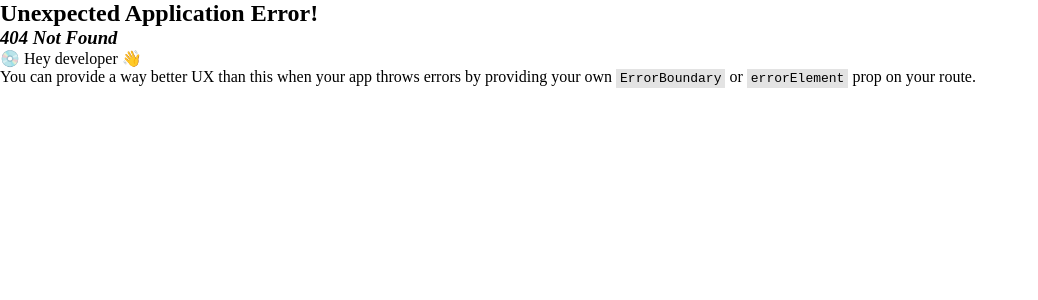
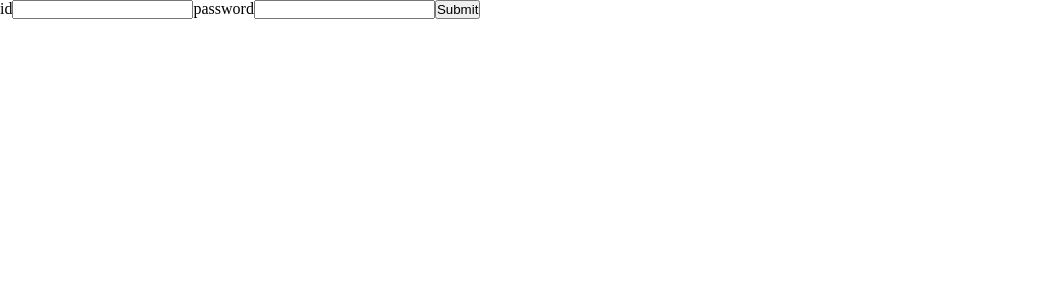
Before and after one commit to imrannaazir/ph-university, a React (Vite) app in the folder client/: page /login in a window 1280 px wide. Before the commit this address had no page. Shown: the top 300 px of the page, without its empty margins (0-1038 px from the left). Built offline with nearby package versions, Linux system fonts and the light colour scheme.

Commit message:
[INTREGATED] - login api

```diff
--- a/client/package.json
+++ b/client/package.json
@@ -12,8 +12,10 @@
   "dependencies": {
     "@reduxjs/toolkit": "^2.2.1",
     "antd": "^5.13.3",
+    "jwt-decode": "^4.0.0",
     "react": "^18.2.0",
     "react-dom": "^18.2.0",
+    "react-hook-form": "^7.50.1",
     "react-redux": "^9.1.0",
     "react-router-dom": "^6.21.3"
   },
--- /dev/null
+++ b/client/src/pages/Login.tsx
@@ -0,0 +1,48 @@
+import { SubmitHandler, useForm } from "react-hook-form";
+import { useLoginMutation } from "../redux/features/authApi";
+import { useAppDispatch } from "../redux/hooks";
+import { logIn } from "../redux/features/authSlice";
+import decodeToken from "../utils/decodeToken";
+
+// type
+type TInputs = {
+  id: string;
+  password: string;
+};
+
+const LoginPage = () => {
+  const [login, { isLoading, error, data }] = useLoginMutation();
+  const dispatch = useAppDispatch();
+
+  const { handleSubmit, register } = useForm<TInputs>();
+  const onSubmit: SubmitHandler<TInputs> = async (data) => {
+    const userData = {
+      id: data.id,
+      password: data.password,
+    };
+    const response = await login(userData).unwrap();
+    console.log(response?.data.token);
+
+    if (response?.data) {
+      dispatch(
+        logIn({
+          token: response?.data.accessToken,
+          user: decodeToken(response?.data.accessToken),
+        })
+      );
+    }
+  };
+  return (
+    <div>
+      <form onSubmit={handleSubmit(onSubmit)}>
+        id
+        <input type="text" id="id" {...register("id")} />
+        password
+        <input type="text" id="password" {...register("password")} />
+        <button type="submit">Submit</button>
+      </form>
+    </div>
+  );
+};
+
+export default LoginPage;
--- a/client/src/redux/features/authSlice.ts
+++ b/client/src/redux/features/authSlice.ts
@@ -5,6 +5,8 @@ type TAuthState = {
   user: {
     id: string;
     role: string;
+    iat: number;
+    exp: number;
   } | null;
   token: string | null;
 };
--- a/client/src/redux/store.ts
+++ b/client/src/redux/store.ts
@@ -1,12 +1,14 @@
 import { configureStore } from "@reduxjs/toolkit";
-import baseQuery from "./api/baseApi";
+import baseApi from "./api/baseApi";
 import authSlice from "./features/authSlice";
 
 const store = configureStore({
   reducer: {
-    [baseQuery.reducerPath]: baseQuery.reducer,
+    [baseApi.reducerPath]: baseApi.reducer,
     auth: authSlice,
   },
+  middleware: (getDefaultMiddlewares) =>
+    getDefaultMiddlewares().concat(baseApi.middleware),
 });
 
 export default store;
--- a/client/src/routes/routes.tsx
+++ b/client/src/routes/routes.tsx
@@ -2,6 +2,7 @@ import { createBrowserRouter } from "react-router-dom";
 import App from "../App";
 import routeGenerator from "../libs/routeGenerator";
 import { adminPaths } from "./admin.routes";
+import LoginPage from "../pages/Login";
 
 const router = createBrowserRouter([
   {
@@ -13,6 +14,10 @@ const router = createBrowserRouter([
     element: <App />,
     children: routeGenerator(adminPaths),
   },
+  {
+    path: "/login",
+    element: <LoginPage />,
+  },
 ]);
 
 export default router;
--- /dev/null
+++ b/client/src/utils/decodeToken.ts
@@ -0,0 +1,6 @@
+import { jwtDecode } from "jwt-decode";
+
+const decodeToken = (token: string) => {
+  return jwtDecode(token);
+};
+export default decodeToken;
```
Also changed, not shown: 2 other files (tests, documents, lock files or other folders).
